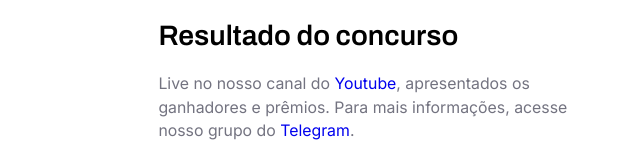
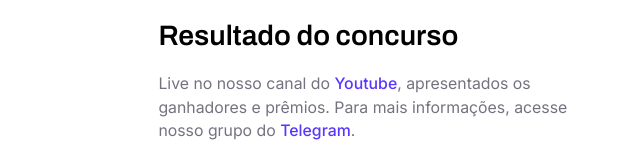
Before and after one commit to Hudsonhfreitas/UiBoost, a plain HTML site: page index.html in a window 1280 px wide. Shown: the part 2492-2657 px from the top of the page, 640-1280 px from the left. Drawn offline with Linux system fonts and the light colour scheme.

Commit message:
Add files via upload

```diff
--- a/css/About/_about.scss
+++ b/css/About/_about.scss
@@ -19,6 +19,10 @@
                 line-height: 150%;
                 margin-top: 2.4rem;
                 color: $neutral-400;
+            }
+            a {
+                color: $secondary;
+                font-weight: 500;
             }
             span {
                 display: flex;
```
Also changed, not shown: css/index.css, 1 other file.
